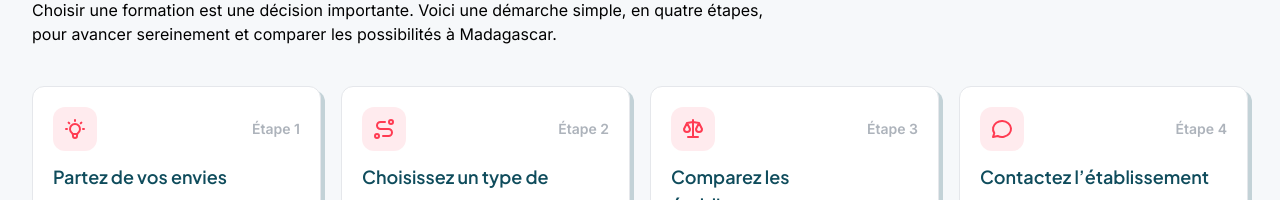
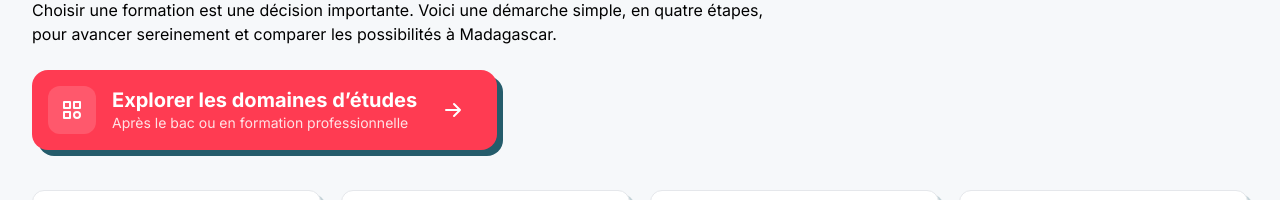
Before and after one commit to Collab-edu/Edumada, a Next.js app: page /orientation in a window 1280 px wide. Shown: the part 746-946 px from the top of the page. Built offline with nearby package versions, Linux system fonts and the light colour scheme; no server answers.

Commit message:
Orientation : grand bouton « Explorer les domaines d'études » sous l'introduction
Co-Authored-By: Claude Opus 5.5 <noreply@anthropic.com>

```diff
--- a/src/features/orientation/components/OrientationPage.tsx
+++ b/src/features/orientation/components/OrientationPage.tsx
@@ -91,6 +91,19 @@ export default function OrientationPage() {
                         <p className='text-black'>
                             {t('Choisir une formation est une décision importante. Voici une démarche simple, en quatre étapes, pour avancer sereinement et comparer les possibilités à Madagascar.')}
                         </p>
+                        {/* Accès direct aux domaines d'études, bien mis en avant */}
+                        <Link
+                            href='/domaines/'
+                            className='group mt-2 inline-flex items-center gap-4 self-start rounded-2xl bg-primary py-4 pr-6 pl-4 text-white shadow-[6px_6px_0_0_rgba(15,76,92,0.9)] transition-all duration-300 hover:-translate-y-0.5 hover:shadow-[8px_8px_0_0_rgba(15,76,92,0.9)] sm:pr-8'>
+                            <span className='flex h-12 w-12 shrink-0 items-center justify-center rounded-xl bg-white/15'>
+                                <Icon icon='tabler:category' className='text-2xl' />
+                            </span>
+                            <span className='flex flex-col'>
+                                <span className='text-lg font-bold leading-tight sm:text-xl'>Explorer les domaines d’études</span>
+                                <span className='text-sm text-white/85'>Après le bac ou en formation professionnelle</span>
+                            </span>
+                            <Icon icon='tabler:arrow-right' className='ml-2 shrink-0 text-2xl transition-transform duration-300 group-hover:translate-x-1' />
+                        </Link>
                     </div>
                 </div>
             </section>
```
